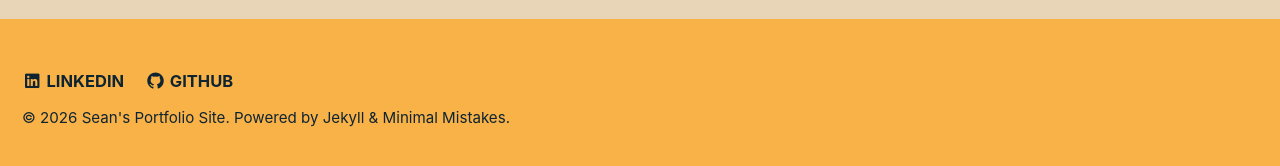
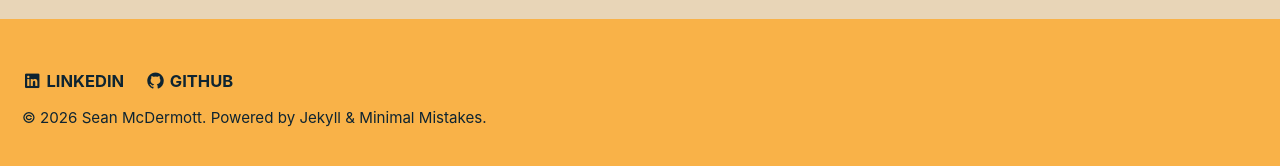
Before and after one commit to McDermott2527/McDermott2527.github.io, a Jekyll site: the page built from _pages/pages.md, in a window 1280 px wide. Shown: the part 726-892 px from the top of the page. Built offline with Jekyll 4.4.1, drawn with Linux system fonts in a browser that asks for light colours.

Commit message:
Update site title to 'Sean McDermott'

```diff
--- a/_config.yml
+++ b/_config.yml
@@ -1,5 +1,5 @@
 # Basic site settings (edit these first)
-title: "Sean's Portfolio Site" # Site title shown in the browser and header
+title: "Sean McDermott" # Site title shown in the browser and header
 title_separator: "-"
 subtitle: "Game Developer and Video Editor" # site tagline that appears below site title in masthead
 description: "A simple portfolio starter for games students." # Short site summary
```
